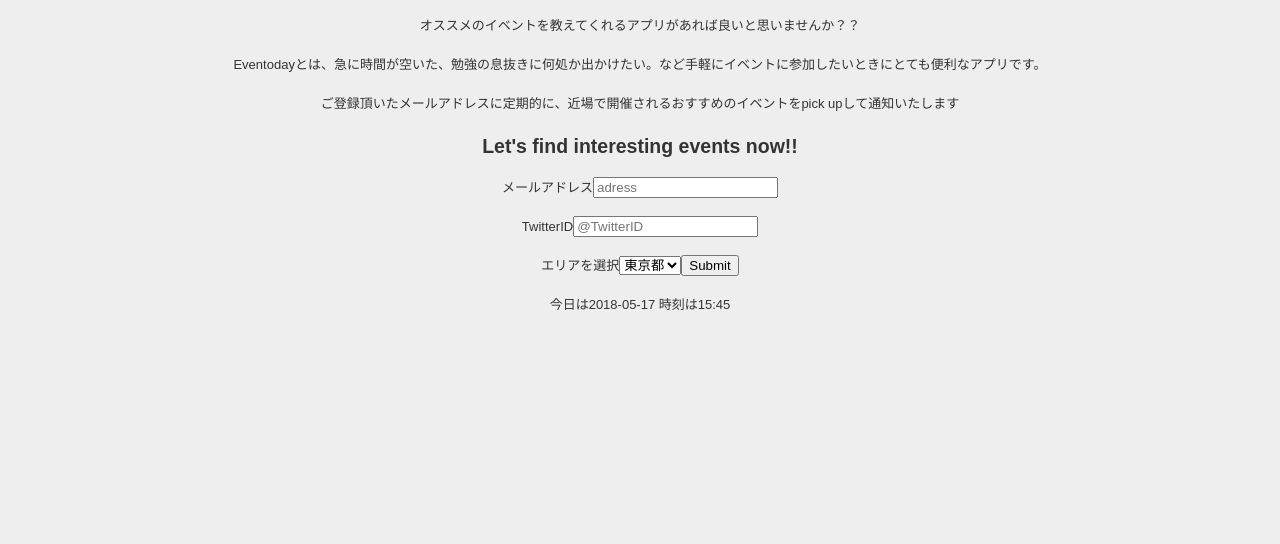
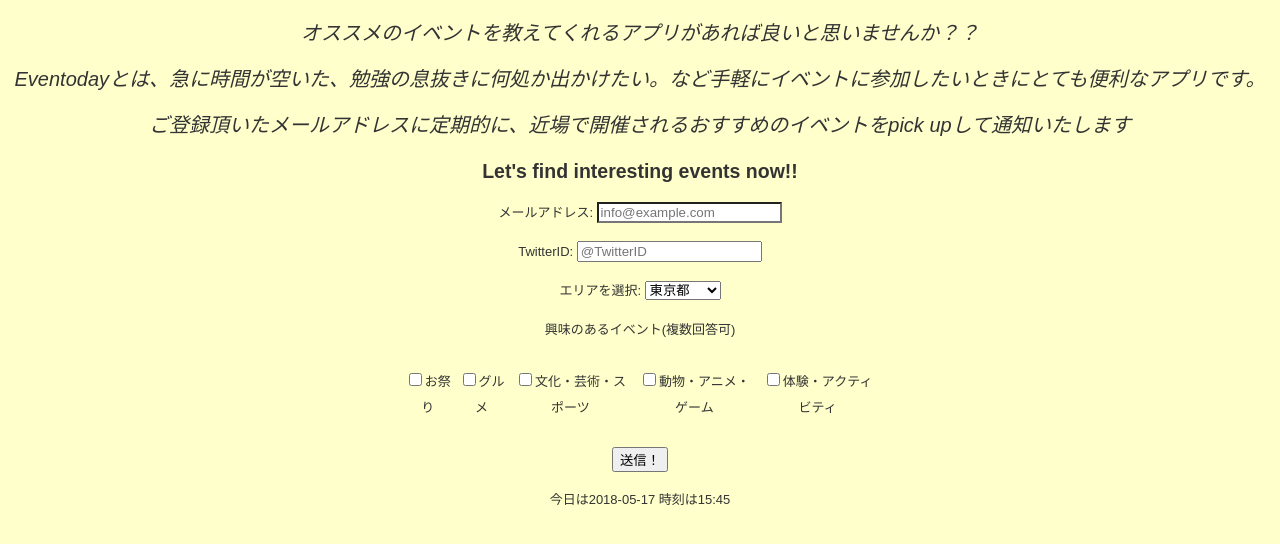
Before and after one commit to AplBoiCun/team_megane, a Flask app: page / in a window 1280 px wide. Shown: the top 544 px of the page. Run offline with Flask 2, Linux system fonts and the light colour scheme; data that the repository does not hold is empty.

Commit message:
html編集　　興味のあるイベント欄も追加してDBに加えました。

```diff
--- a/chat.py
+++ b/chat.py
@@ -3,27 +3,30 @@ app = Flask(__name__)
 
 from tinydb import TinyDB, Query
 db = TinyDB('chat_db.json')
-
+db.purge()
 @app.route("/")
 #@app.route("/index")
 def index():
-    return render_template('index.html', posts = db.all())
+
+    return render_template('index.html')
 
 @app.route("/registration")
 def add():
     db.insert({
-        'adress': request.args.get('adress'),
+        'adress': request.args.get('Adress'),
         "area":request.args.get("area"),
-        'ID': request.args.get('ID')
+        'ID': request.args.get('ID'),
+        "interesting":request.args.getlist('events')
     })
-    return render_template('top.html', posts = db.all())
 
-@app.route("/reset")
-def reset():
-    if db is not None:
-        db.purge()
-    db.insert({'adress': 'Pecha','area':'Welcome','ID':'id'})
-    return index()
+    return render_template('registercompleted.html', posts = db.all())
+
+#@app.route("/reset")
+#def reset():
+#    if db is not None:
+#        db.purge()
+#    db.insert({'adress': 'Pecha','area':'Welcome','ID':'id'})
+#    return index()
 
 if __name__ == "__main__":
     app.run(debug = True, port=5000, host="0.0.0.0")
--- a/chat_db.json
+++ b/chat_db.json
@@ -1 +1 @@
-{"_default": {"1": {"adress": "", "ID": "", "area": "\u6771\u4eac\u90fd"}}}
+{"_default": {"1": {"interesting": ["culture", "animalgame", "active"], "adress": "a@com", "ID": "aaaaaa", "area": "Tokyo"}, "2": {"interesting": ["culture"], "adress": "s@s", "ID": "axs", "area": "Yamagata"}}}
--- a/static/style.css
+++ b/static/style.css
@@ -1,6 +1,6 @@
 body{
-    font-family: sans-serif;
-    background-color: #EEE;
+    font-family:sans-serif;
+    background-color: #FFFFCC;
     color: #333;
     text-align:center;
     font-size: 13px;
@@ -28,6 +28,19 @@ h1{
   display: none;
 }
 
+
+#xx{
+padding: 10px 10px;
+
+
+}
+
+.abc{
+padding:10px 10px;
+font-size: 10px;
+
+}
+
 #logo{
     width: 220px;
 }
@@ -36,25 +49,19 @@ h1{
     width: 500px;
 }
 
-#chat_input{
-  font-size: 15px;
+#ad{
+
   background-color: white;
-  padding: 10px;
+
 }
 
-#chat_list{
+#twitter{
     background-color: #333;
     color: #fff;
     padding: 20px;
 }
+.explanation{
 
-.user_name{
-  width: 100px;
-  text-align: left;
-  float: left;
+font-size: 20px;
+font-style: italic;
 }
-
-.user_msg{
-  margin: 0 0 0 100px;
-  width: 360px;
-}
--- a/templates/index.html
+++ b/templates/index.html
@@ -2,36 +2,89 @@
 <!DOCTYPE html>
 <html lang="ja">
     <head>
-        <meta charset = "UFT-8">
+        <meta charset = "utf-8">
         <title>Eventoday</title>
         <link rel="stylesheet" href="{{ url_for('static', filename='style.css') }}">
     </head>
     <body>
       <!--
       <div id="logo"><img src="{{ url_for('static', filename='logo.png') }}"></div>-->
-<p>オススメのイベントを教えてくれるアプリがあれば良いと思いませんか？？</p>
-<p>Eventodayとは、急に時間が空いた、勉強の息抜きに何処か出かけたい。など手軽にイベントに参加したいときにとても便利なアプリです。</p>
-<p>ご登録頂いたメールアドレスに定期的に、近場で開催されるおすすめのイベントをpick upして通知いたします</p>
+    <h1>  Eventodayへようこそ！！ </h1>
+<p class=explanation>オススメのイベントを教えてくれるアプリがあれば良いと思いませんか？？</p>
+<p class=explanation>Eventodayとは、急に時間が空いた、勉強の息抜きに何処か出かけたい。など手軽にイベントに参加したいときにとても便利なアプリです。</p>
+<p class=explanation>ご登録頂いたメールアドレスに定期的に、近場で開催されるおすすめのイベントをpick upして通知いたします</p>
 
         <h2>Let's find interesting events now!!</h2>
 
         <div id="app">
-            <form action='/add'>
-              <p>メールアドレス<input type='text' name='adress' placeholder='adress'></p>
+            <form action='/registration'>
+              <p>メールアドレス: <input type='email' name='Adress' placeholder='info@example.com' id="ad"></p>
 
-              <p>TwitterID<input type='text' name='ID' placeholder='@TwitterID'></p>
+              <p>TwitterID: <input type='text' name='ID' placeholder='@TwitterID'id="twtter"></p>
 
-              <p>エリアを選択<select name='area' name="area">
-                <option value="北海道">北海道</option>
-                <option value="東京都" selected>東京都</option>
+              <p>エリアを選択:  <select name='area' id="area">
+                <option value="Hokkaido">北海道</option>
+                <option value="Miyagi">宮城県</option>
+                <option value="Aomori">青森県</option>
+                <option value="Iwate">岩手県</option>
+                <option value="Akita">秋田県</option>
+                <option value="Yamagata">山形県</option>
+                <option value="Fukusima">福島県</option>
+                <option value="Tokyo" selected>東京都</option>
+                <option value="Kanagawa">神奈川県</option>
+                <option value="Chiba">千葉県</option>
+                <option value="Saitama">埼玉県</option>
+                <option value="Gunma">群馬県</option>
+                <option value=" Tochigi">栃木県</option>
+                <option value="Ibaraki">茨城県</option>
+                <option value="Yamanashi">山梨県</option>
+                <option value="Nagano">長野県</option>
+                <option value="Aichi">愛知県</option>
+                <option value="Gihu">岐阜県</option>
+                <option value="Mie">三重県</option>
+                <option value="Shizuoka">静岡県</option>
+                <option value="Ishikawa">石川県</option>
+                <option value="Toyama">富山県</option>
+                <option value="Fukui">福井県</option>
+                <option value="Osaka">大阪府</option>
+                <option value="Kyoto">京都府</option>
+                <option value="Hyogo">兵庫県</option>
+                <option value="Nara">奈良県</option>
+                <option value="Wakayama">和歌山県</option>
+                <option value="Shiga">滋賀県</option>
+                <option value="Hiroshima">広島県</option>
+                <option value="Okayama">岡山県</option>
+                <option value="Yamaguchi">山口県</option>
+                <option value="Tottori">鳥取県</option>
+                <option value="Shimane">島根県</option>
+                <option value="Kagawa">香川県</option>
+                <option value="Ehime">愛媛県</option>
+                <option value="Tokushima">徳島県</option>
+                <option value="Kouchi">高知県</option>
+                <option value="Fukuoka">福岡県</option>
+                <option value="Saga">佐賀県</option>
+                <option value="Nagasaki">長崎県</option>
+                <option value="Kumamoto">熊本県</option>
+                <option value="Oita">大分県</option>
+                <option value="Miyazaki">宮崎県</option>
+                <option value="Kagoshima">鹿児島県</option>
+                <option value="Okinawa">沖縄県</option>
+              </select>
+            </p>
+            <p>興味のあるイベント(複数回答可)</p>
+              <table id="xx">
+              <td><input type="checkbox" name="events" value="fes" class="abc">お祭り </td>
+              <td><input type="checkbox" name="events" value="gourmet" class="abc">グルメ </td>
+              <td><input type="checkbox" name="events" value="culture" class="abc">文化・芸術・スポーツ </td>
+              <td><input type="checkbox" name="events" value="animalgame" class="abc">動物・アニメ・ゲーム </td>
+              <td><input type="checkbox" name="events" value="active"class="abc">体験・アクティビティ </td>
 
-
-
-             <input type='submit'>
+            </table>
+             <p><input type='submit' value="送信！"></p>
             </form>
 
-        <!--    {% for post in posts %}
-            <h2>{{ post.adress }}</h2>
+    <!--        {% for post in posts %}
+            <>{{ post.adress }}</h2>
             <p>{{ post.ID }}</p>
             <p>{{ post.area }}</p>
             {% endfor %}      -->
```
Also changed, not shown: templates/registercompleted.html (added, +22 -0 lines).
